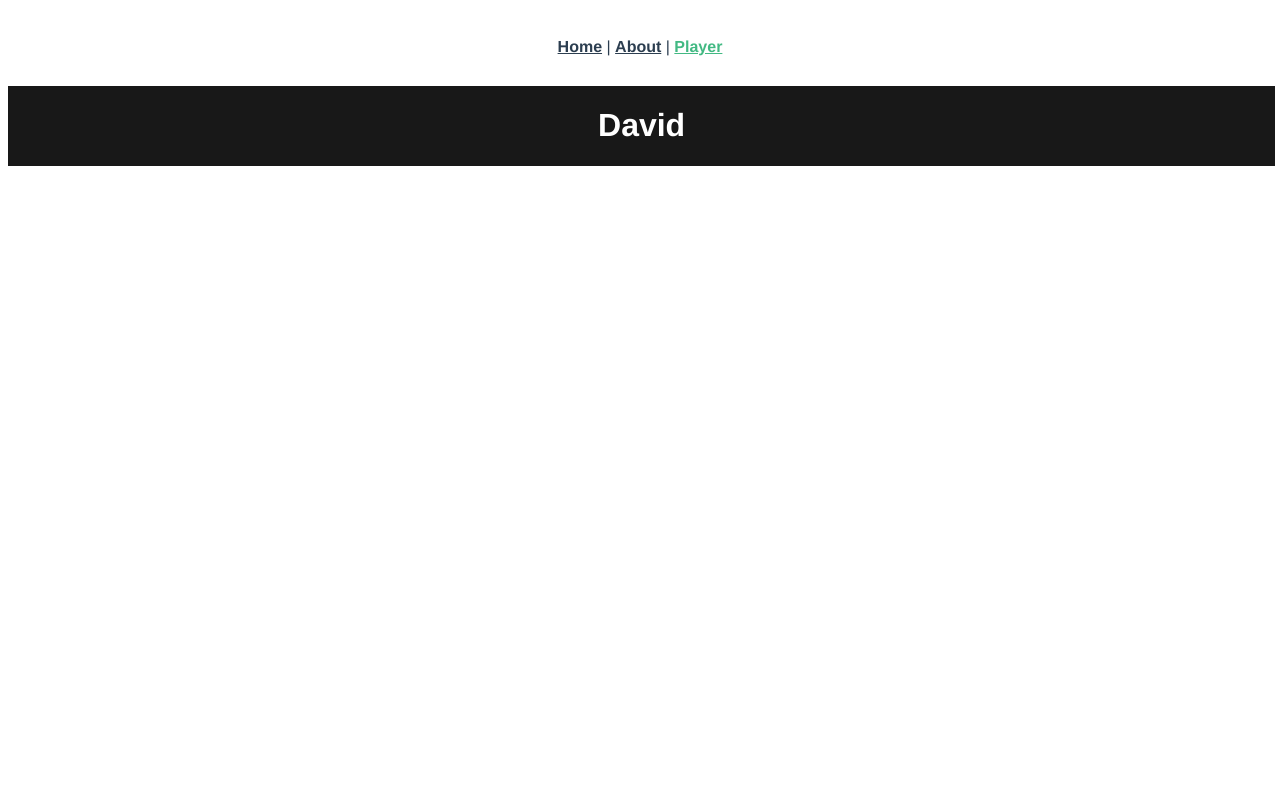
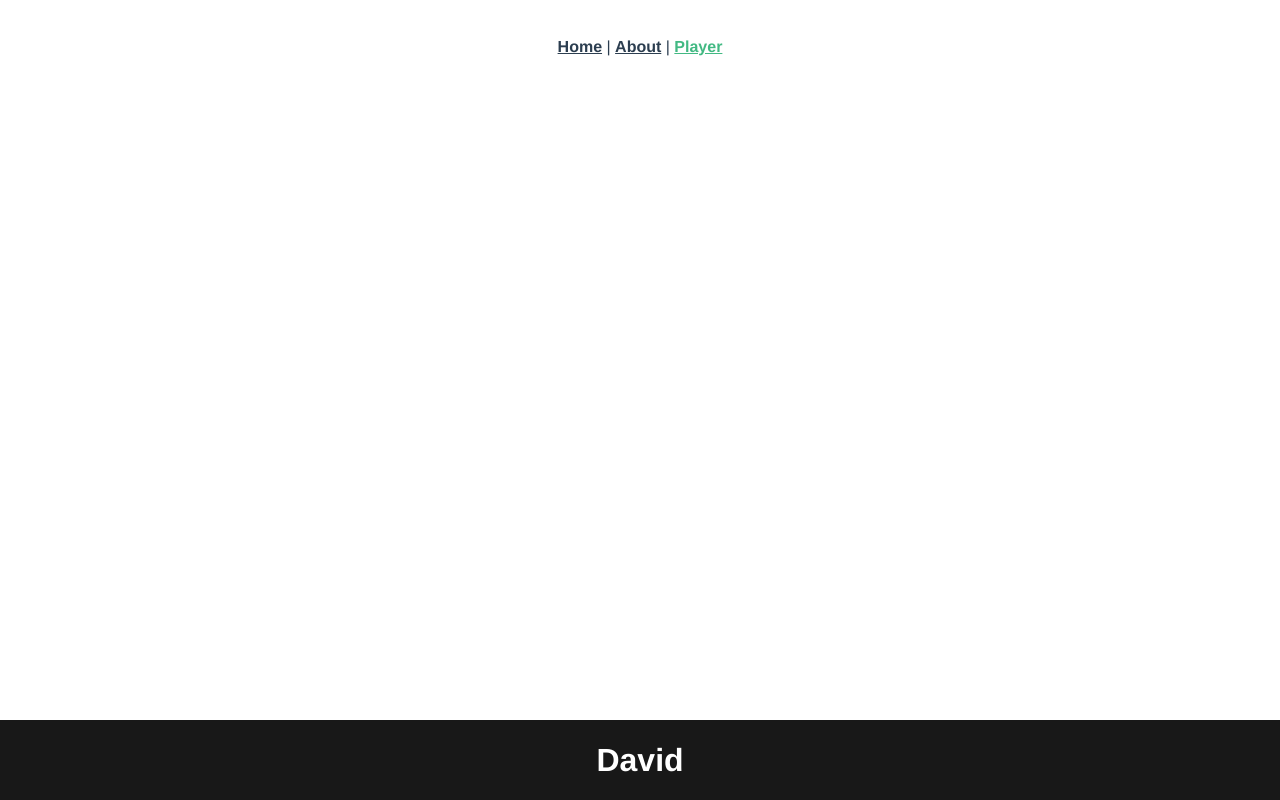
Before and after one commit to brianetaveras/bohify, a Vue app: page /player in a window 1280 px wide. Built offline with nearby package versions, Linux system fonts and the light colour scheme.

Commit message:
Add styles to MusicPlayer component

```diff
--- a/src/components/MusicPlayer.vue
+++ b/src/components/MusicPlayer.vue
@@ -6,7 +6,9 @@
 <style scoped>
     .player{
         position: absolute;
-        width: 99%;
+        left: 0;
+        bottom: 0;
+        width: 100%;
         background-color: #181818;
         color: #fff;
     }
@@ -18,6 +20,7 @@
         data(){
             return {
                 name: "David",
+                lastName: "Mora Montero"
             }
         }
     })
```
